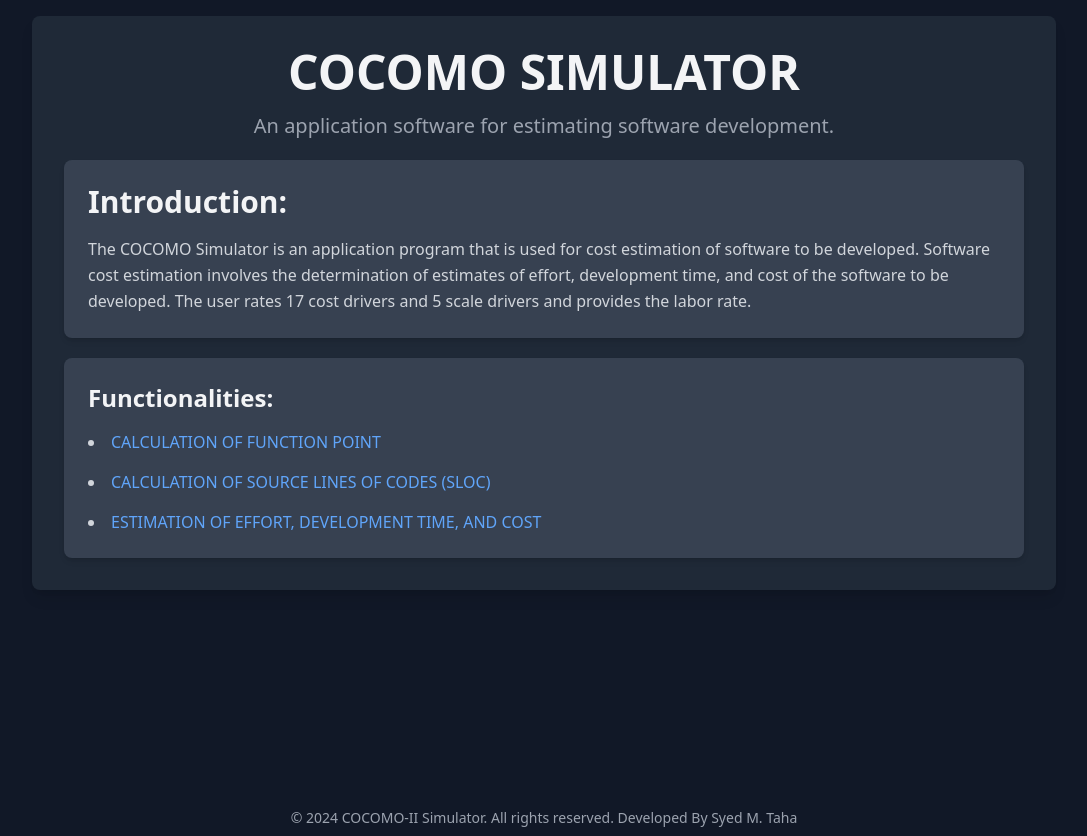
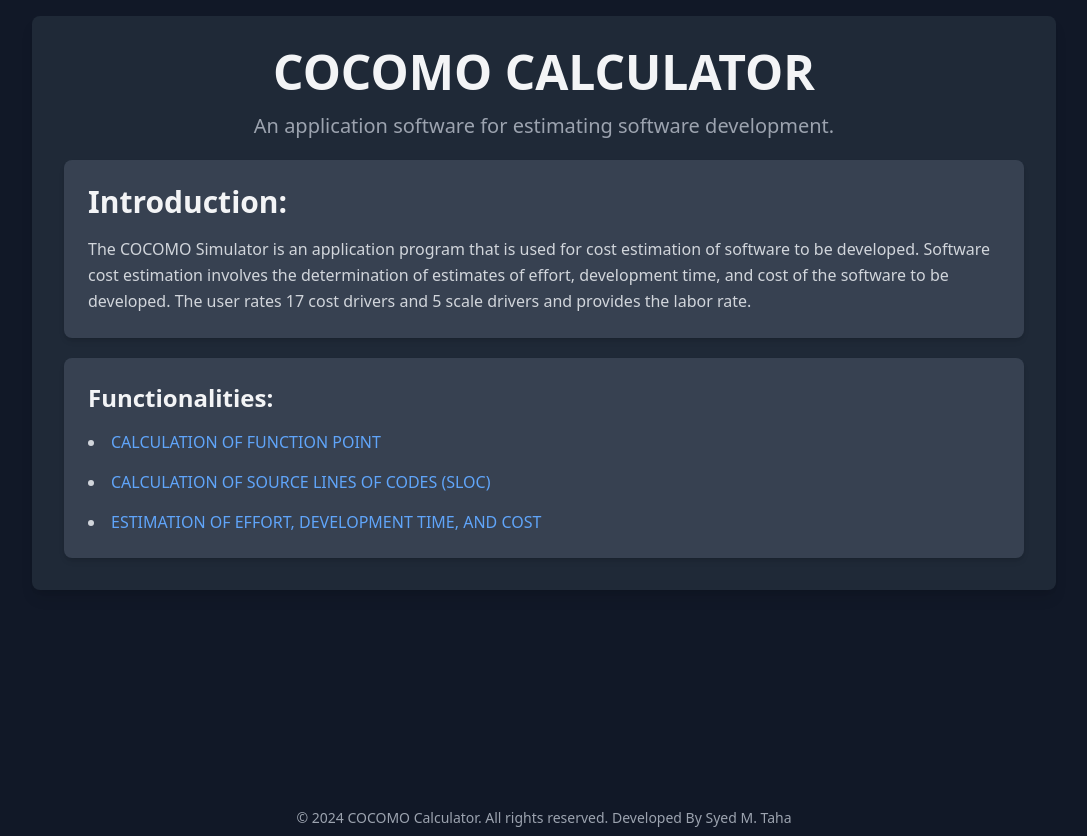
Before and after one commit to SyedMTaha/COCOMO-Tool, a React (Create React App) app: page / in a window 1280 px wide. Shown: the whole page, without its empty margins (96-1183 px from the left). Built offline with nearby package versions, Linux system fonts and the light colour scheme.

Commit message:
final version

```diff
--- a/src/components/Function.jsx
+++ b/src/components/Function.jsx
@@ -150,7 +150,7 @@ const FunctionPointsCalculator = () => {
         </div>
 
         <div className="mb-8">
-          <h2 className="text-xl font-semibold mb-4">Step 2: Calculate DI</h2>
+          <h2 className="text-xl font-semibold mb-4">Step 2: Calculate VAF</h2>
           <p className="mb-4 text-sm">
             Answer the questions in the prompt (0-5 for each question).
           </p>
@@ -160,7 +160,7 @@ const FunctionPointsCalculator = () => {
           >
             Answer Questions
           </button>
-          <p className="mt-4">DI: {di}</p>
+          <p className="mt-4">VAF: {di}</p>
         </div>
 
         <div>
--- a/src/components/Home.jsx
+++ b/src/components/Home.jsx
@@ -8,7 +8,7 @@ const Home = () => {
       <div className="w-full max-w-5xl mx-auto bg-gray-800 rounded-lg shadow-lg p-8 space-y-5">
         {/* Header Section */}
         <div className="text-center">
-          <h1 className="text-5xl font-extrabold text-gray-100">COCOMO SIMULATOR</h1>
+          <h1 className="text-5xl font-extrabold text-gray-100">COCOMO CALCULATOR</h1>
           <p className="text-xl text-gray-400 mt-4">
             An application software for estimating software development.
           </p>
@@ -65,7 +65,7 @@ const Home = () => {
       {/* Footer Section */}
       <footer className="w-full text-center  py-2 bg-gray-900  ">
         <p className="text-gray-400 text-sm">
-          © {new Date().getFullYear()} COCOMO-II Simulator. All rights reserved. Developed By Syed M. Taha
+          © {new Date().getFullYear()} COCOMO Calculator. All rights reserved. Developed By Syed M. Taha
         </p>
       </footer></>
   );
```
